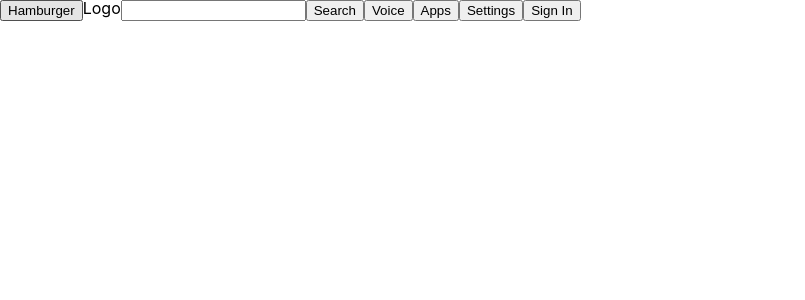
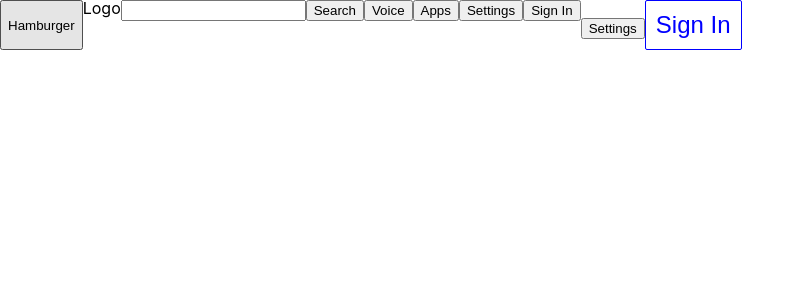
Before and after one commit to DeadpanCakes/youtube_vid, a React (Create React App) app: page / in a window 1280 px wide. Shown: the top 300 px of the page, without its empty margins (0-805 px from the left). Built offline with nearby package versions, Linux system fonts and the light colour scheme.

Commit message:
integrated AccountNav

```diff
--- a/src/Components/PageHeader/PageHeader.js
+++ b/src/Components/PageHeader/PageHeader.js
@@ -1,4 +1,5 @@
 import SearchBar from "../SearchBar/SearchBar";
+import AccountNav from "../AccountNav/AccountNav";
 
 const PageHeader = () => {
   return (
@@ -11,6 +12,7 @@ const PageHeader = () => {
         <button>Settings</button>
         <button>Sign In</button>
       </nav>
+      <AccountNav />
     </header>
   );
 };
```
